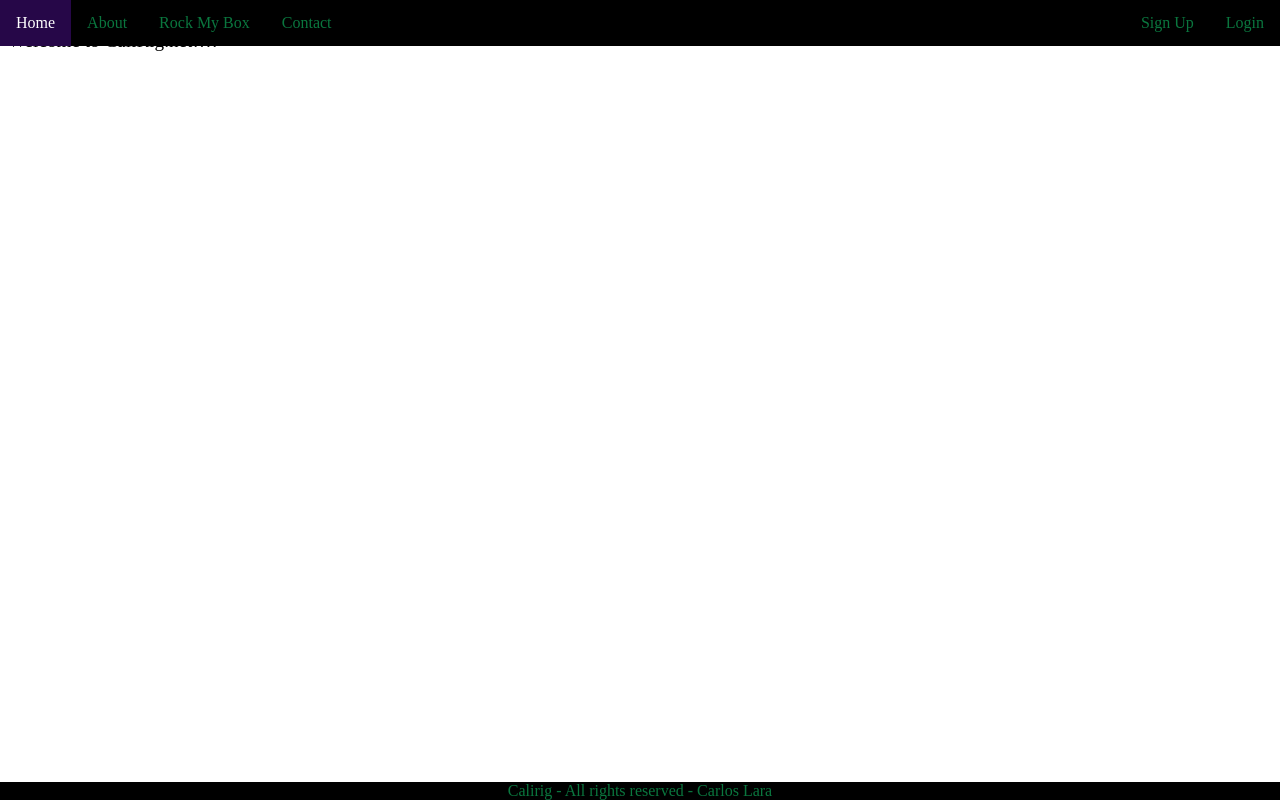
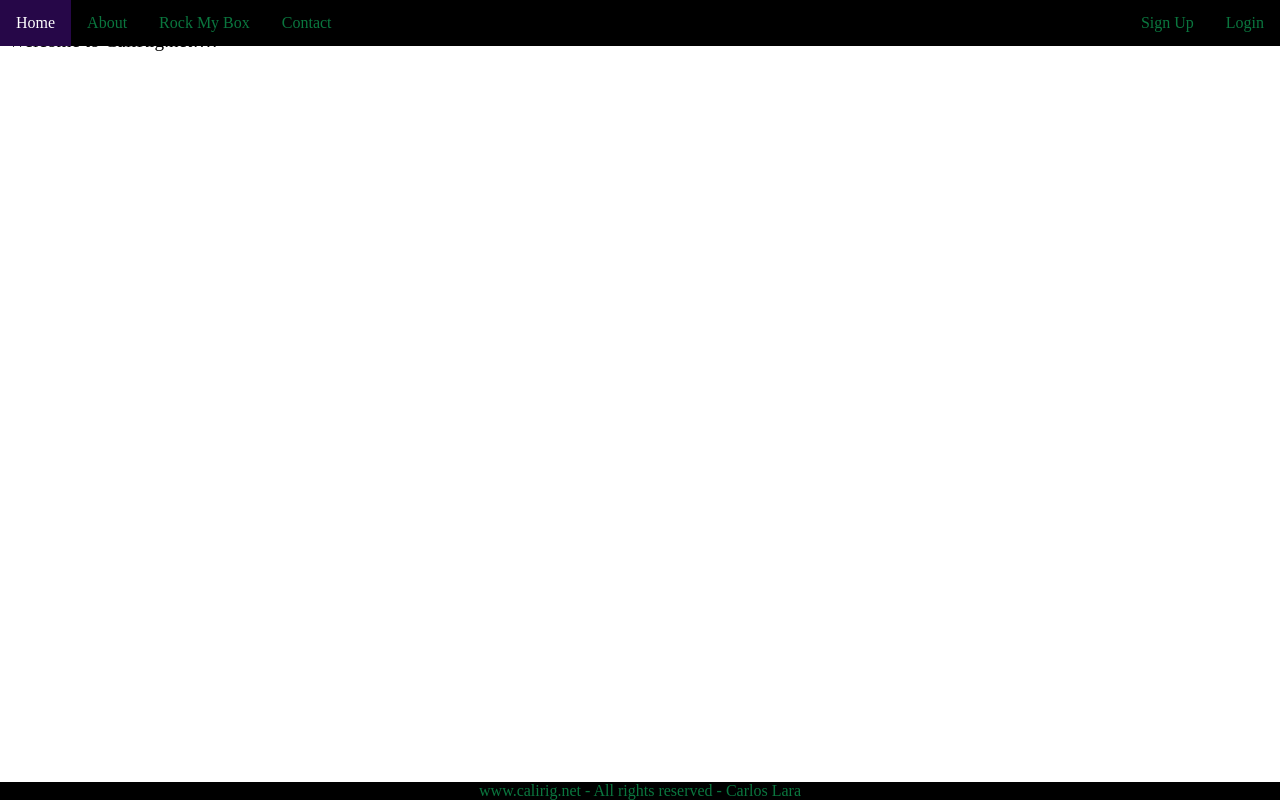
Before and after one commit to calbytes/calirig, a Next.js app: page / in a window 1280 px wide. Built offline with nearby package versions, Linux system fonts and the light colour scheme.

Commit message:
updated footer

```diff
--- a/components/layout.js
+++ b/components/layout.js
@@ -18,7 +18,7 @@ export default function Layout({children}) {
       <main>{children}</main>
 
       <footer className={styles.footer}>
-        Calirig - All rights reserved - Carlos Lara
+        www.calirig.net - All rights reserved - Carlos Lara
       </footer>
     </>
   );
```
